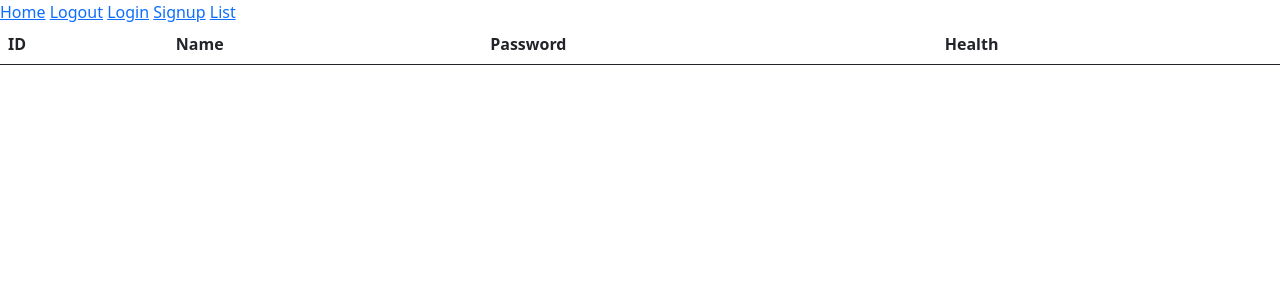
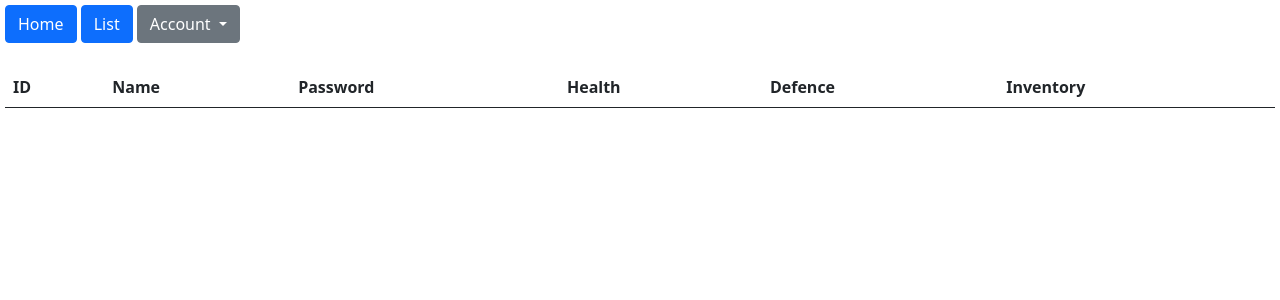
Before and after one commit to nauseousKibbles/RPGgame, a Flask app: page /list in a window 1280 px wide. Shown: the top 300 px of the page. Run offline with Flask 2, Linux system fonts and the light colour scheme; lists and menus that the app fills with data are empty; some libraries are stand-ins or nearby versions.

Commit message:
Added more atributes to the user model, revamped navigation using bootstrap

```diff
--- a/RPGgame/models.py
+++ b/RPGgame/models.py
@@ -10,6 +10,8 @@ class User(db.Model, UserMixin):
     id = db.Column(db.Integer, primary_key=True)
     name = db.Column(db.String(20), unique=True, nullable=False)
     password = db.Column(db.String(60), nullable=False)
+    health = db.Column(db.Integer, default=100)
+    defence = db.Column(db.Integer, default=1)
 
     def __repr__(self):
        return f"User('{self.name}', '{self.password}', '{self.id}')"
--- a/RPGgame/templates/layout.html
+++ b/RPGgame/templates/layout.html
@@ -5,19 +5,36 @@
     <meta http-equiv="X-UA-Compatible" content="IE=edge">
     <meta name="viewport" content="width=device-width, initial-scale=1.0">
     <title>RPG Game Using Flask</title>
-    <link rel="stylesheet" type="text/css" href="{{ url_for('static', filename='bootstrap.css') }}" />
+    <!-- <link rel="stylesheet" type="text/css" href="{{ url_for('static', filename='bootstrap.css') }}" /> -->
+    <link href="https://cdn.jsdelivr.net/npm/bootstrap@5.0.0-beta2/dist/css/bootstrap.min.css" rel="stylesheet" integrity="sha384-BmbxuPwQa2lc/FVzBcNJ7UAyJxM6wuqIj61tLrc4wSX0szH/Ev+nYRRuWlolflfl" crossorigin="anonymous">
+
 </head>
-<body>
+<body style="padding: 5px;">
+<!-- NAVIGATION BAR LOL HAHAH BIG CHUNGUS -->
+
+
+    <nav>
+        <div class="dropdown">
+            <a class="btn btn-primary" href="{{ url_for('home') }}">Home</a>
+            <a class="btn btn-primary" href="{{ url_for('showlist') }}">List</a>
+            <button class="btn btn-secondary dropdown-toggle" type="button" id="dropdownMenuButton1" data-bs-toggle="dropdown" aria-expanded="false">
+            Account
+            </button>
+            <ul class="dropdown-menu" aria-labelledby="dropdownMenuButton1">
+            <li><a class="dropdown-item" href="{{ url_for('logout') }}">Logout</a></li>
+            <li><a class="dropdown-item" href="{{ url_for('login') }}">Login</a></li>
+            <li><a class="dropdown-item" href="{{ url_for('signup') }}">Signup</a></li>
+            </ul>
+        </div>
+    </nav>
     {% if not current_user.is_anonymous %}
     <p>Current User: {{ current_user.name }}</p>
     {% endif %}
-    <a href="{{ url_for('home') }}">Home</a>
-    <a href="{{ url_for('logout') }}">Logout</a>
-    <a href="{{ url_for('login') }}">Login</a>
-    <a href="{{ url_for('signup') }}">Signup</a>
-    <a href="{{ url_for('showlist') }}">List</a>
+<!-- END OF BIG CHUNGUS NAVIGATION BAR -->
     {% block content %}
 
     {% endblock content %}
 </body>
+<script src="https://cdn.jsdelivr.net/npm/bootstrap@5.0.0-beta2/dist/js/bootstrap.bundle.min.js" integrity="sha384-b5kHyXgcpbZJO/tY9Ul7kGkf1S0CWuKcCD38l8YkeH8z8QjE0GmW1gYU5S9FOnJ0" crossorigin="anonymous"></script>
+
 </html>
--- a/RPGgame/templates/list.html
+++ b/RPGgame/templates/list.html
@@ -10,6 +10,8 @@
         <th scope="col">Name</th>
         <th scope="col">Password</th>
         <th scope="col">Health</th>
+        <th scope="col">Defence</th>
+        <th scope="col">Inventory</th>
 
       </tr>
     </thead>
@@ -20,6 +22,8 @@
         <td>{{ user.name }}</td>
         <td>{{ user.password }}</td>
         <td>{{ user.health }}</td>
+        <td>{{ user.defence }}</td>
+        <td>{{ user.inventory }}</td>
 
       </tr>
         {% endfor %}
```
